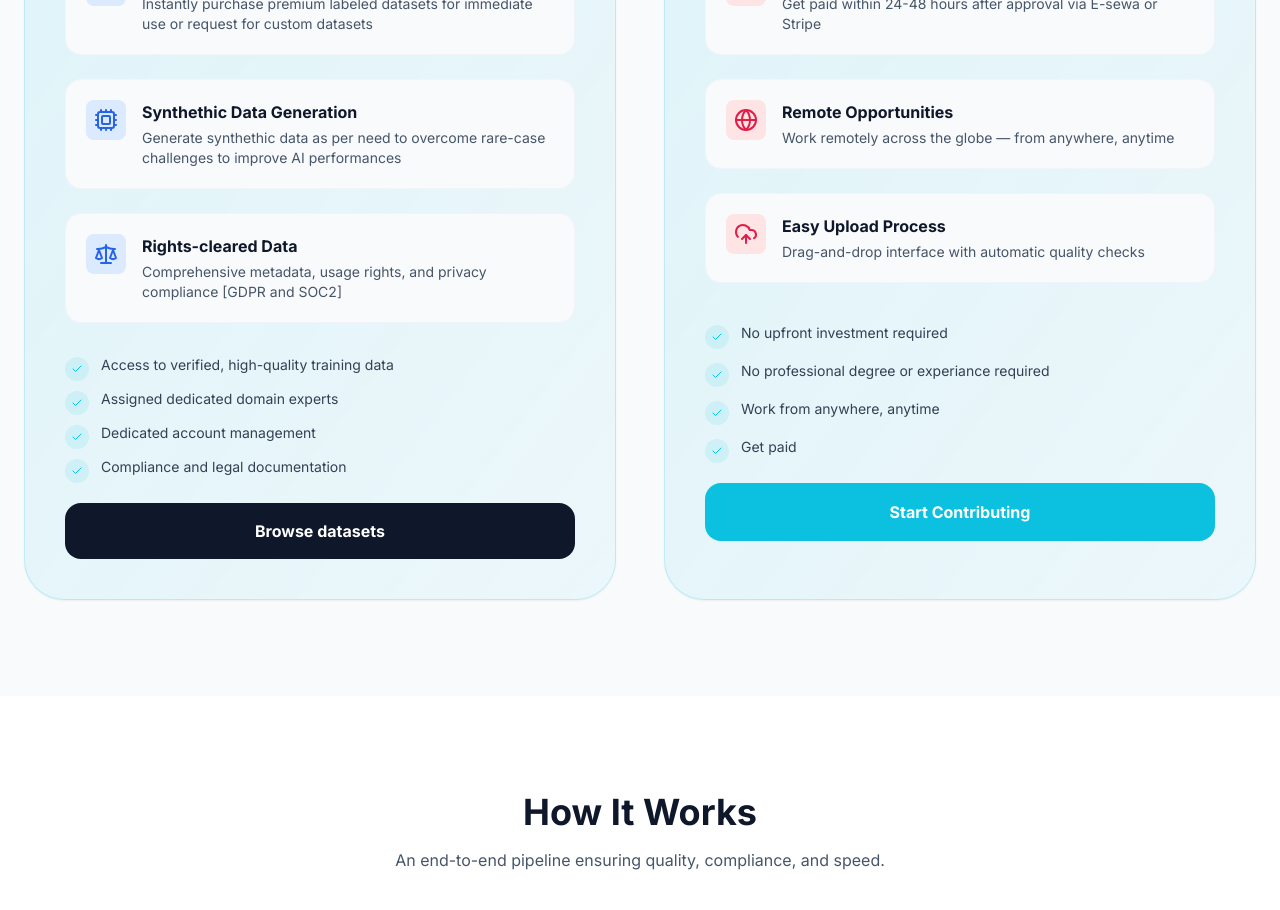
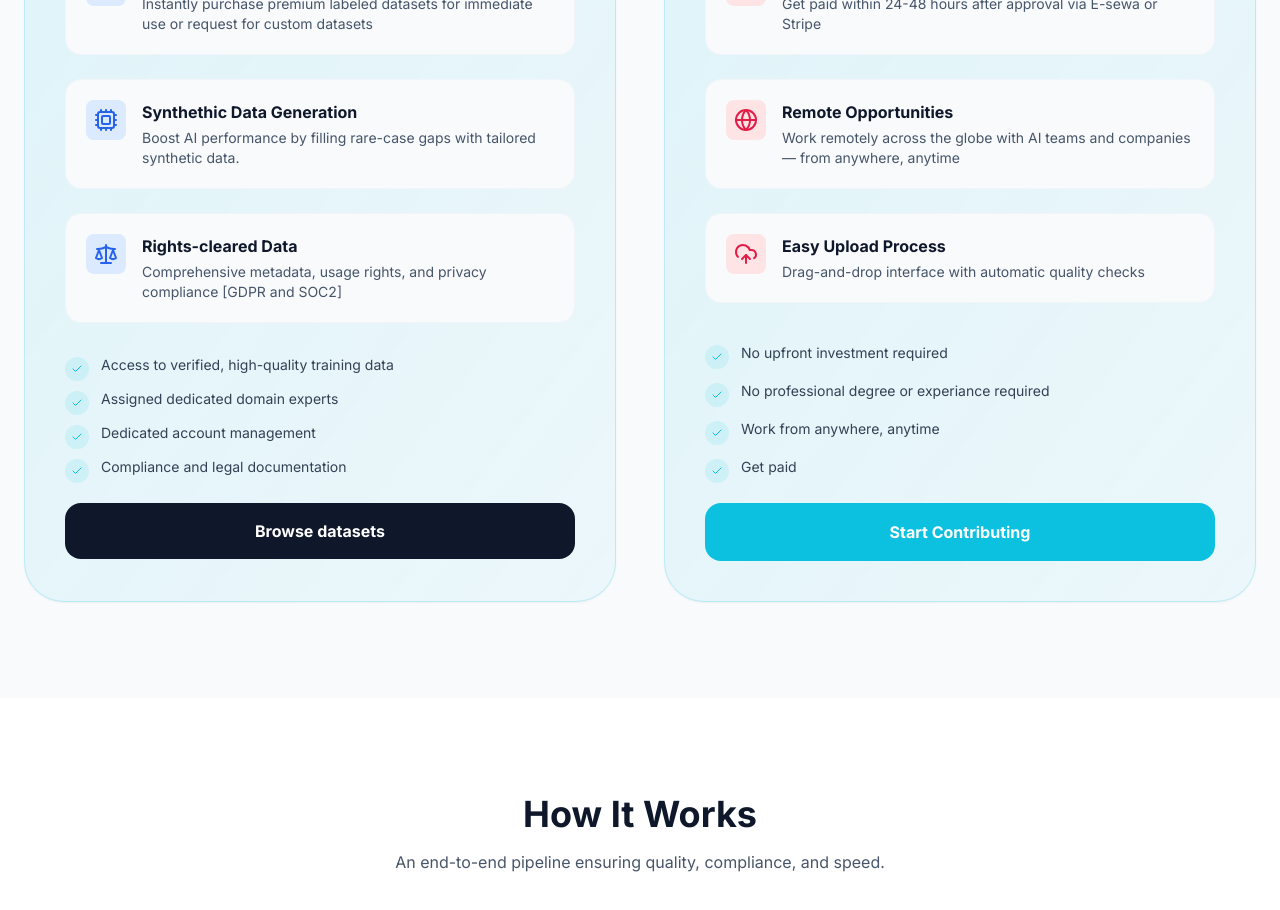
Before and after one commit to Kshitiz-Mhto/humpstac-frontend-beta, a React (Vite) app: page / in a window 1280 px wide. Shown: the part 1080-1990 px from the top of the page. Built offline with nearby package versions, Linux system fonts and the light colour scheme; no server answers.

Commit message:
chore: refractored the content on ui

```diff
--- a/src/components/Values.tsx
+++ b/src/components/Values.tsx
@@ -34,7 +34,7 @@ const Values: React.FC = () => {
                                     </div>
                                     <div>
                                         <h4 className="font-bold text-slate-900 mb-1">Synthethic Data Generation</h4>
-                                        <p className="text-sm text-slate-600">Generate synthethic data as per need to overcome rare-case challenges to improve AI performances</p>
+                                        <p className="text-sm text-slate-600">Boost AI performance by filling rare-case gaps with tailored synthetic data.</p>
                                     </div>
                                 </div>
                             </div>
@@ -118,7 +118,7 @@ const Values: React.FC = () => {
                                     </div>
                                     <div>
                                         <h4 className="font-bold text-slate-900 mb-1">Remote Opportunities</h4>
-                                        <p className="text-sm text-slate-600"> Work remotely across the globe — from anywhere, anytime
+                                        <p className="text-sm text-slate-600"> Work remotely across the globe with AI teams and companies — from anywhere, anytime
                                         </p>
                                     </div>
                                 </div>
```
